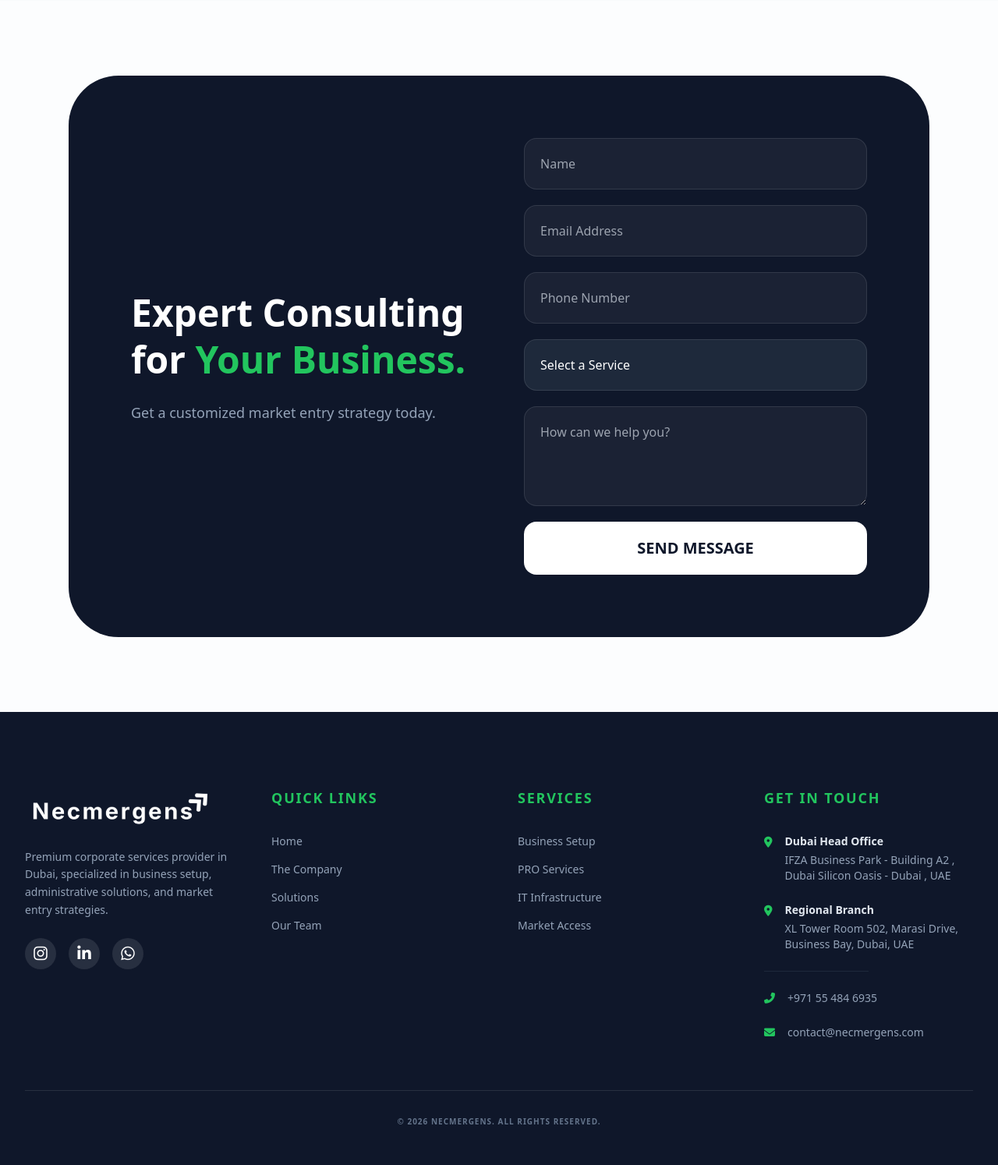
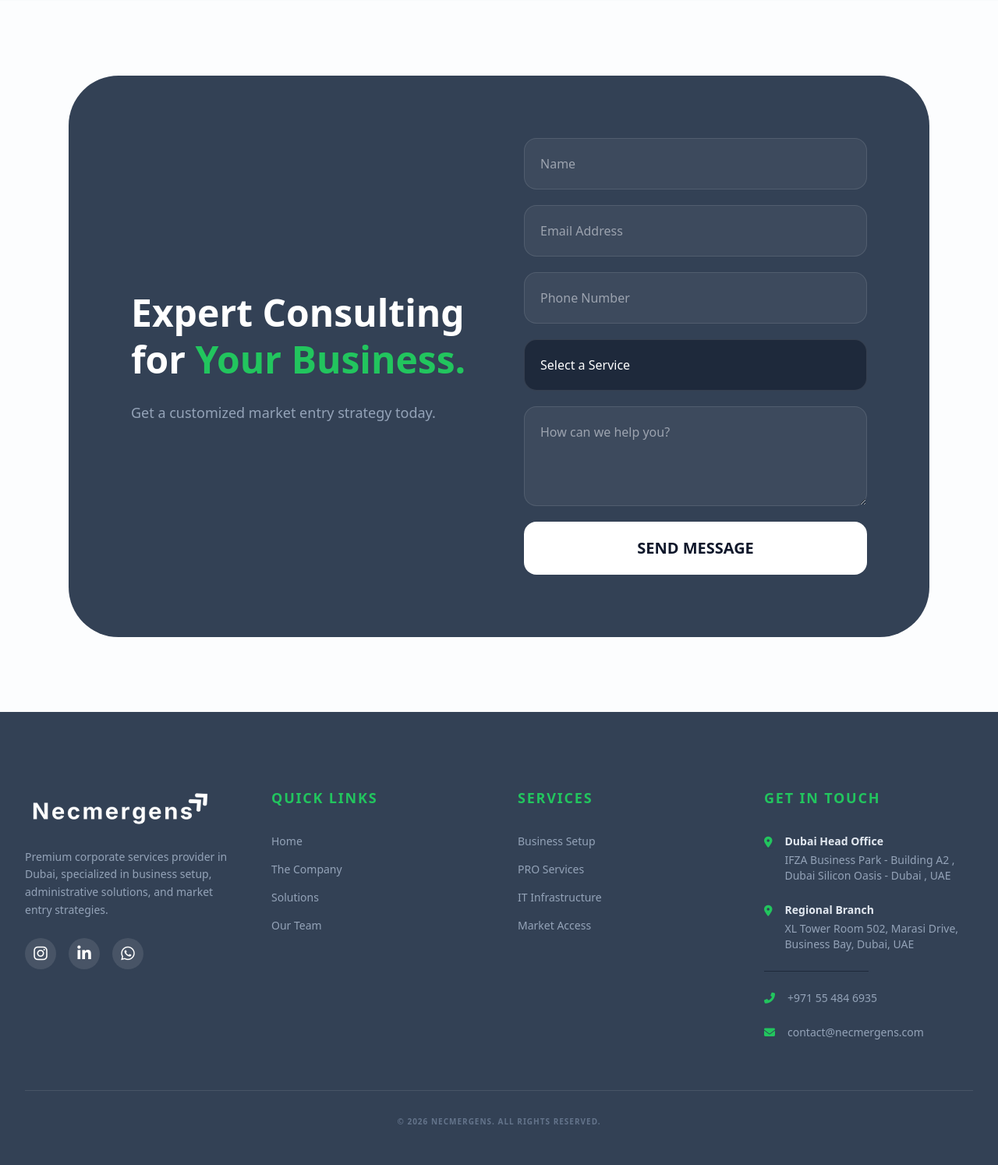
Before and after one commit to chitpaingdway/Company-Website, a Flask app: page / in a window 1280 px wide. Shown: the part 4402-5896 px from the top of the page at 78% size. Run offline with Flask 3, Linux system fonts and the light colour scheme; some libraries are stand-ins or nearby versions.

Commit message:
Update index.html

```diff
--- a/templates/index.html
+++ b/templates/index.html
@@ -434,7 +434,7 @@
 </section>
 
         <section id="get-started" class="max-w-6xl mx-auto py-24 px-6">
-            <div class="bg-slate-900 rounded-[4rem] p-10 md:p-20 shadow-3xl relative overflow-hidden">
+            <div class="bg-slate-700 rounded-[4rem] p-10 md:p-20 shadow-3xl relative overflow-hidden">
                 <div class="relative z-10 grid md:grid-cols-2 gap-16 items-center">
                     <div>
                         <h2 class="text-5xl font-black text-white mb-6 leading-tight">Expert Consulting for <span class="text-green-500">Your Business.</span></h2>
@@ -517,7 +517,7 @@
         </div>
     </div>
 
-    <footer id="contact" class="bg-slate-900 text-white pt-24 pb-12 px-8">
+    <footer id="contact" class="bg-slate-700 text-white pt-24 pb-12 px-8">
         <div class="max-w-7xl mx-auto">
             <div class="grid grid-cols-1 md:grid-cols-4 gap-12 mb-16">
 
```
